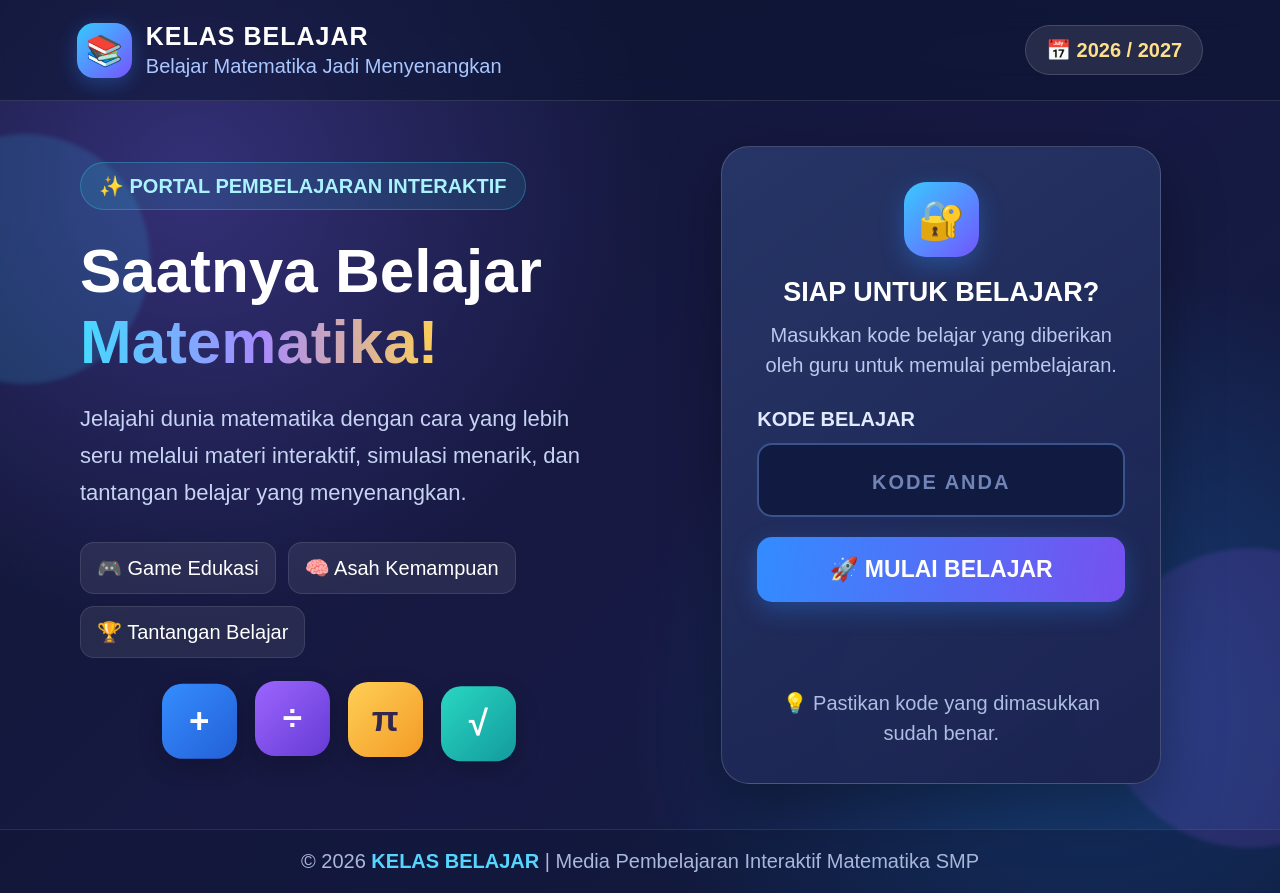
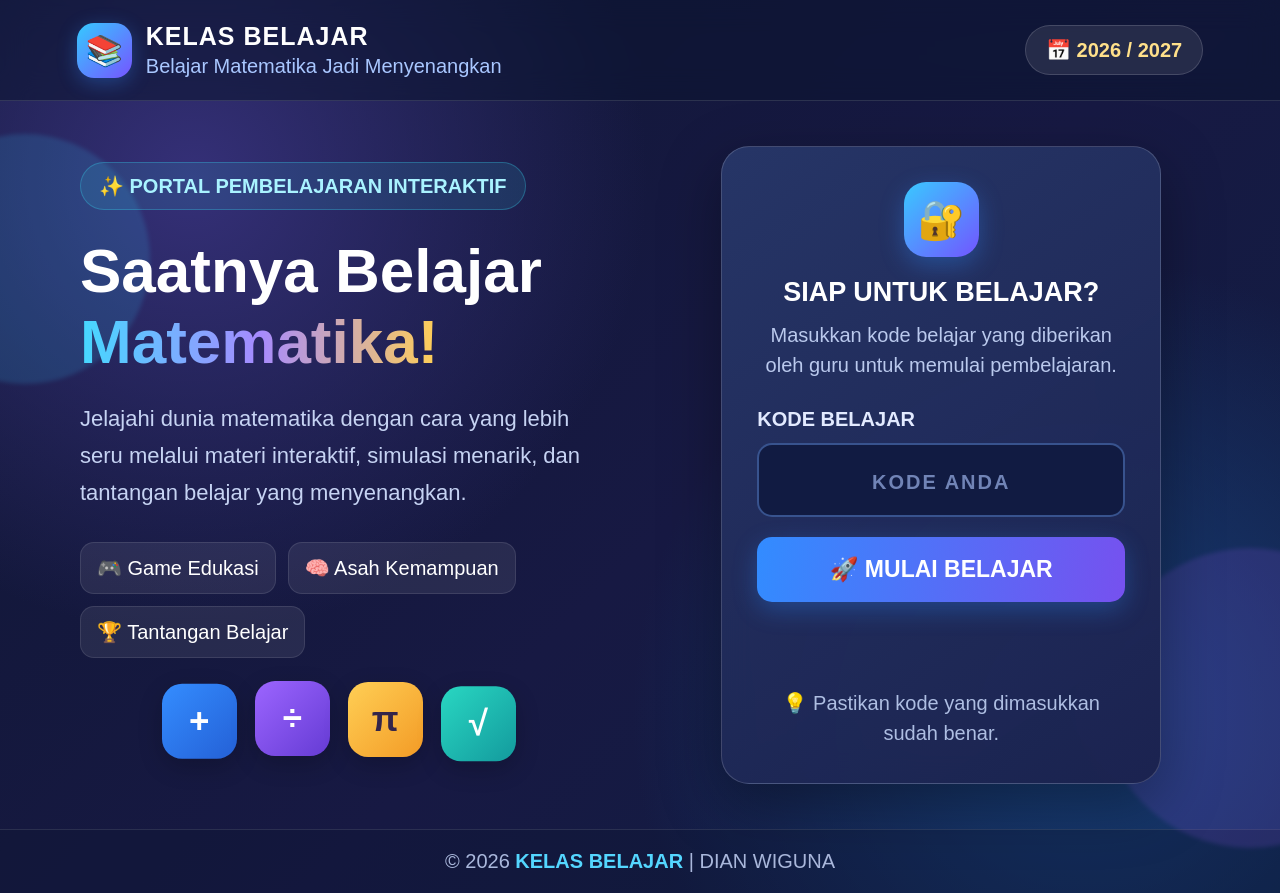
Before and after one commit to dianwiguna00/materiabcd, a plain HTML site: page index.html in a window 1280 px wide. Drawn offline with Linux system fonts and the light colour scheme.

Commit message:
Update index.html

```diff
--- a/index.html
+++ b/index.html
@@ -620,7 +620,7 @@ footer span {
 
 <footer>
     © 2026 <span>KELAS BELAJAR</span>
-    | Media Pembelajaran Interaktif Matematika SMP
+    | DIAN WIGUNA
 </footer>
 
 </div>
```
